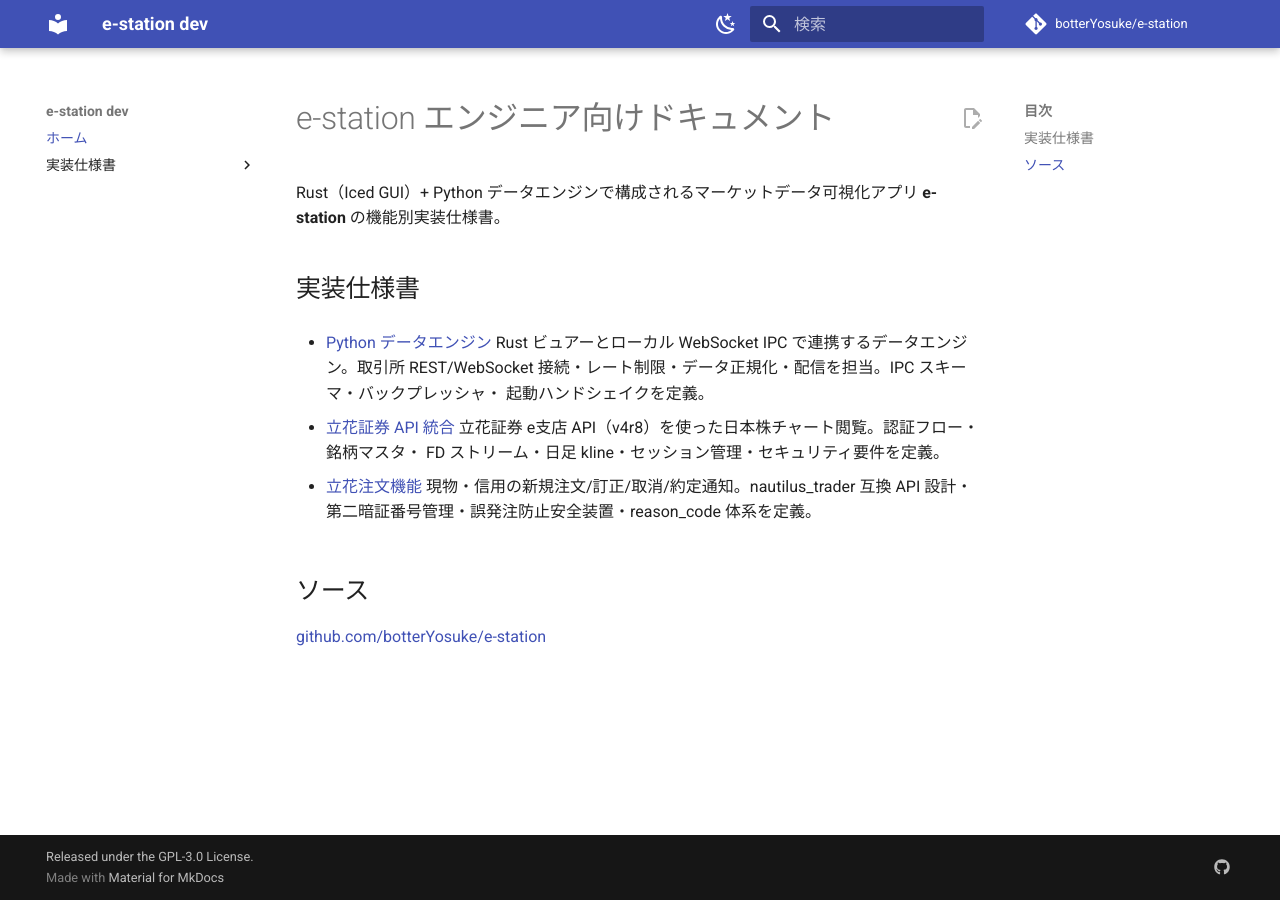
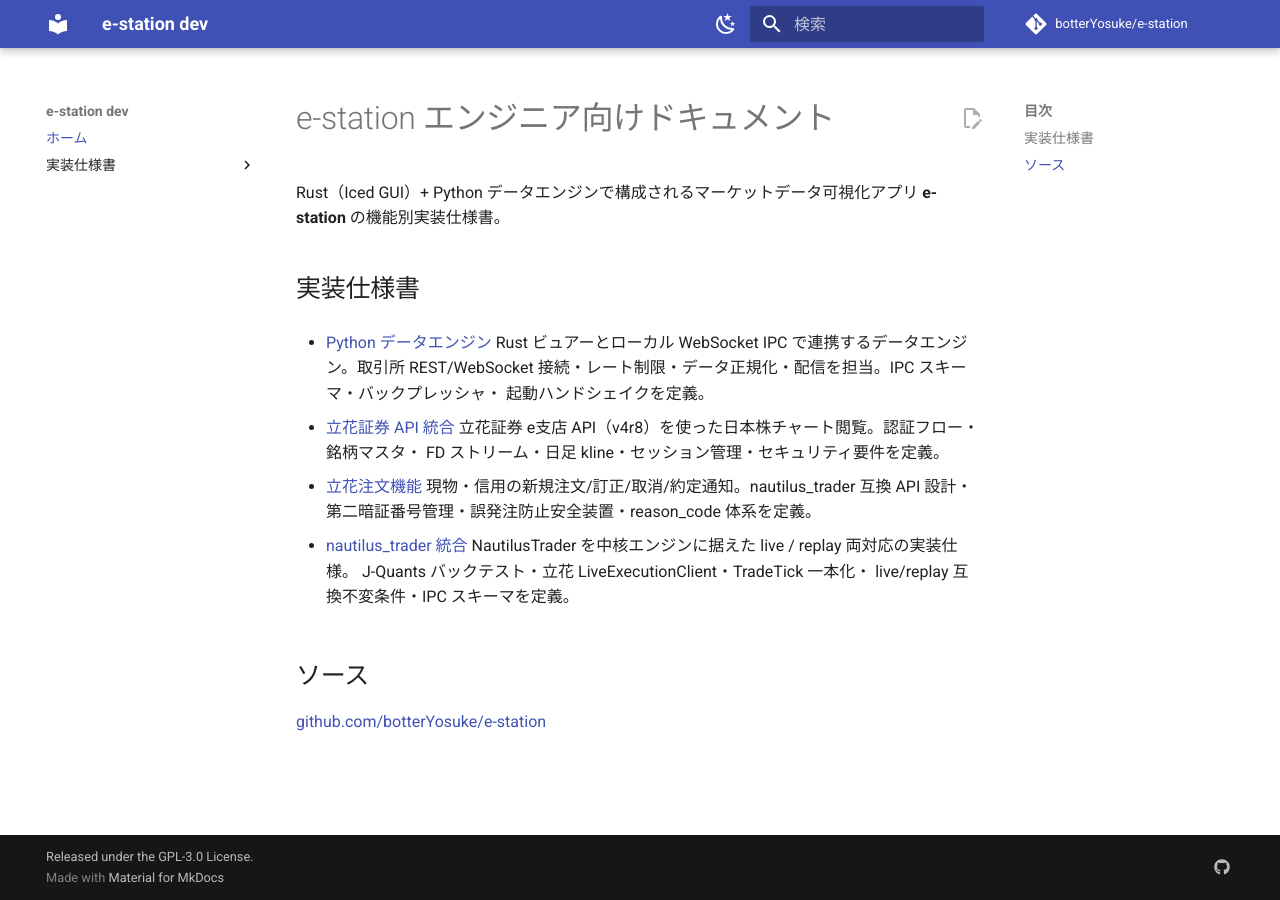
Before and after one commit to botterYosuke/e-station, an MkDocs documentation site: the page built from docs/index.md, in a window 1280 px wide. Built offline with MkDocs 1.6.1 and Material for MkDocs 9.7.7, drawn with Linux system fonts in a browser that asks for light colours; comment, search, counter and statistics services are not loaded.

Commit message:
mkdocs.yml — nav に nautilus_trader 統合: plan/✅nautilus_trader/spec.md を追加 docs/index.md — 一覧エントリを追加（説明文付き）

```diff
--- a/docs/index.md
+++ b/docs/index.md
@@ -18,6 +18,11 @@
   現物・信用の新規注文/訂正/取消/約定通知。nautilus_trader 互換 API 設計・
   第二暗証番号管理・誤発注防止安全装置・reason_code 体系を定義。
 
+- [nautilus_trader 統合](plan/✅nautilus_trader/spec.md)
+  NautilusTrader を中核エンジンに据えた live / replay 両対応の実装仕様。
+  J-Quants バックテスト・立花 LiveExecutionClient・TradeTick 一本化・
+  live/replay 互換不変条件・IPC スキーマを定義。
+
 ## ソース
 
 [github.com/botterYosuke/e-station](https://github.com/botterYosuke/e-station)
--- a/mkdocs.yml
+++ b/mkdocs.yml
@@ -48,6 +48,7 @@
       - Python データエンジン: plan/✅python-data-engine/spec.md
       - 立花証券 API 統合: plan/✅tachibana/spec.md
       - 立花注文機能: plan/✅order/spec.md
+      - nautilus_trader 統合: plan/✅nautilus_trader/spec.md
 
 markdown_extensions:
   - admonition
```
